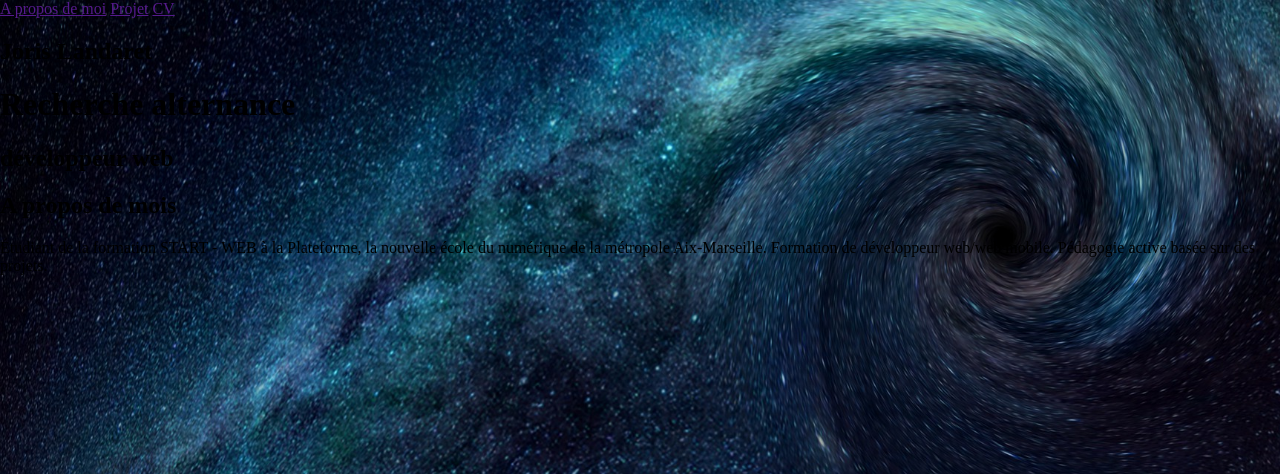
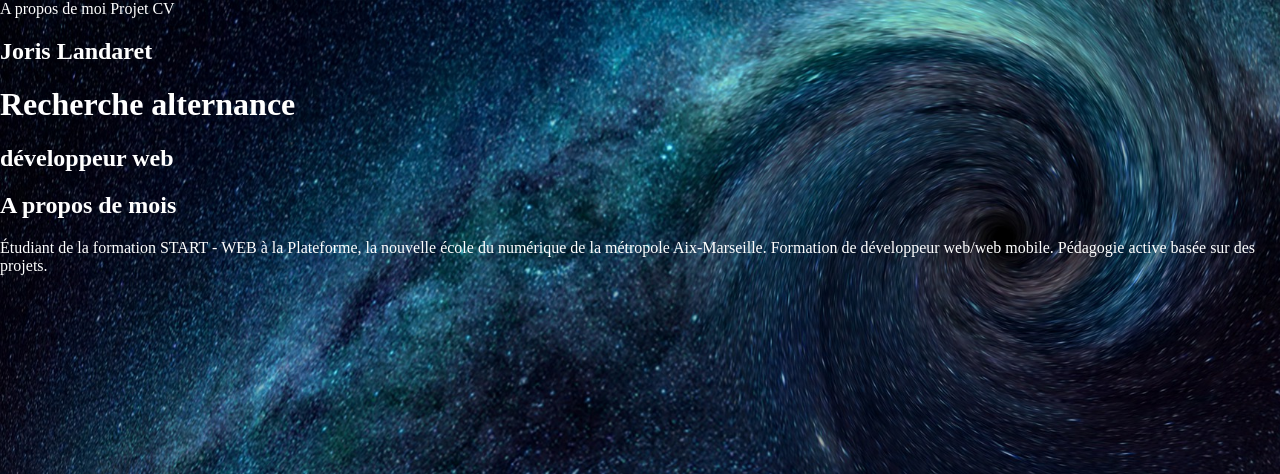
Before and after one commit to joris-landaret/site-perso, a PHP site: page / in a window 1280 px wide. Shown: the top 474 px of the page. Run offline with PHP 8.4, Linux system fonts and the light colour scheme.

Commit message:
style.css : texte blanc

```diff
--- a/style.css
+++ b/style.css
@@ -1,7 +1,12 @@
-body{
+body {
     margin: 0;
     background-image: url(img/space-g7b36651f7_1920.jpg);
     background-repeat: no-repeat;
     background-size: cover;
     background-attachment: fixed;
+    color: white;
 }
+a {
+    color: white;
+    text-decoration: none;
+}
```
